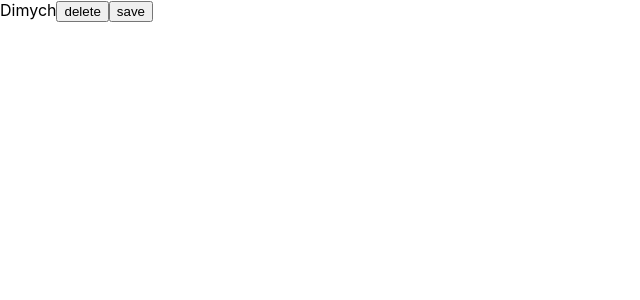
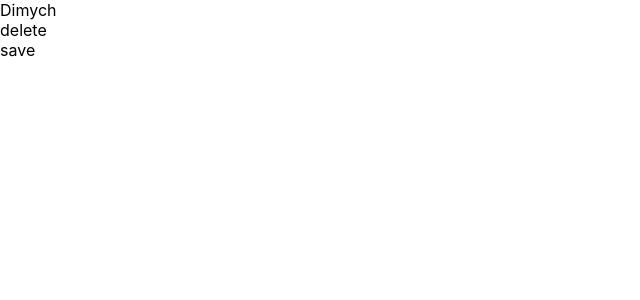
Before and after one commit to igor-minaev/vanilla-javascript, a React (Create React App) app: page / in a window 1280 px wide. Shown: the top 300 px of the page, without its empty margins (0-640 px from the left). Built offline with nearby package versions, Linux system fonts and the light colour scheme.

Commit message:
add content

```diff
--- a/src/06/06-callback.tsx
+++ b/src/06/06-callback.tsx
@@ -4,8 +4,11 @@ export const User=()=>{
     const deletUser=()=>{
         alert('user was deleted')
     }
+    const saveUser=()=>{
+        alert('user was saved')
+    }
     return <div>Dimych
-        <button onClick={deletUser}>delete</button>
-        <button>save</button>
+        <div onClick={deletUser}>delete</div>
+        <div onClick={saveUser}>save</div>
     </div>
 }
```
Also changed, not shown: public/index.html (+7 -6 lines).
